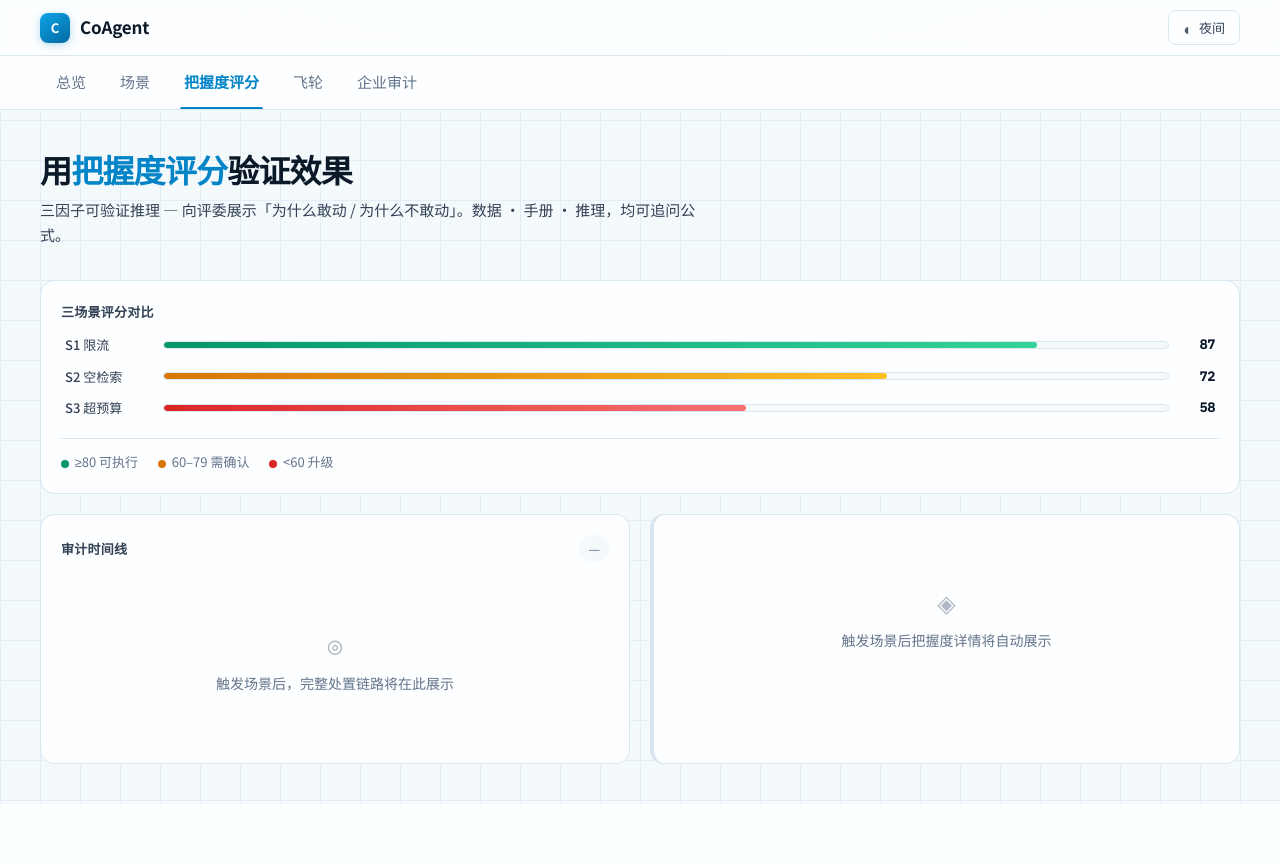
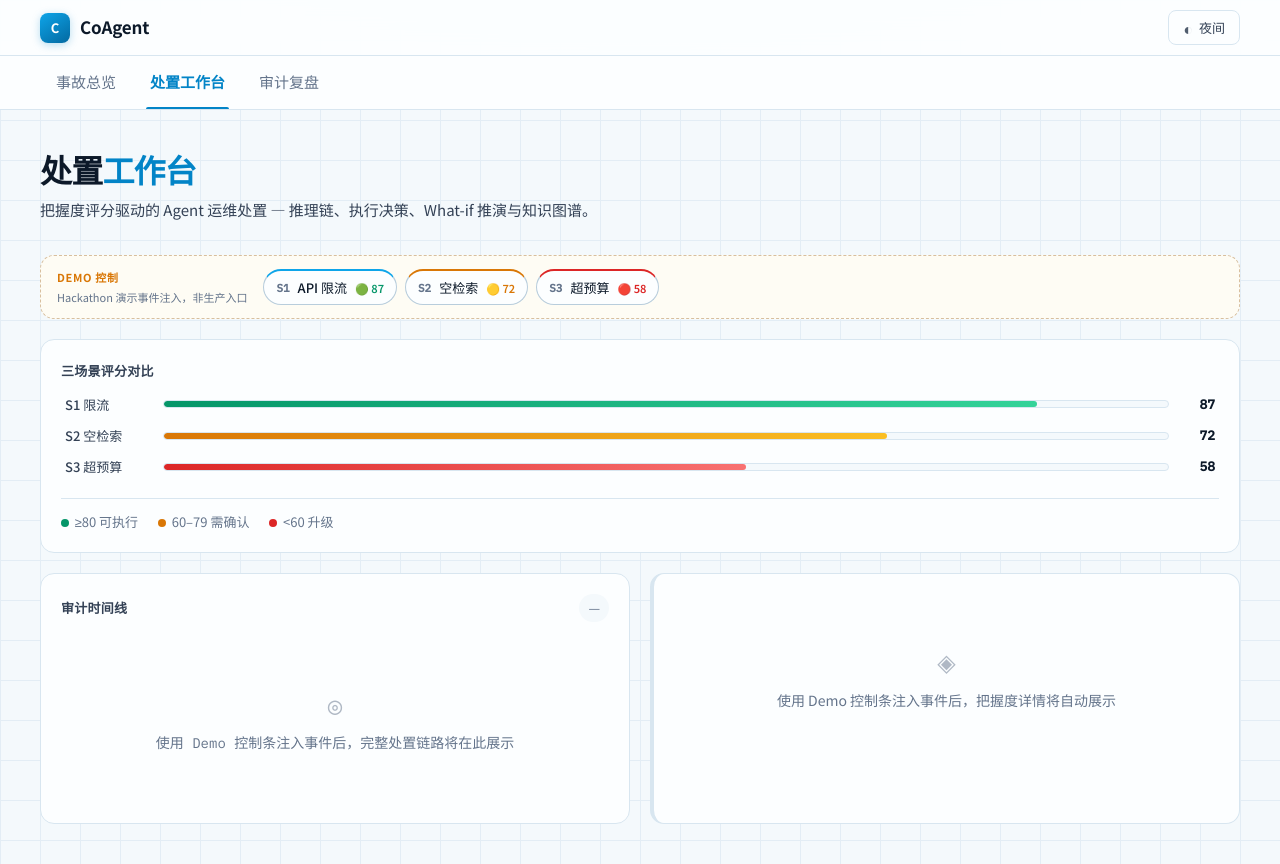
Before and after one commit to lurui1997/coagent, a FastAPI app: a page that uses web/templates/admin.html in a window 1280 px wide. Before the commit the page ends 804 px from the top, so only its background shows below. Run offline with FastAPI, Linux system fonts and the light colour scheme; data that the repository does not hold is empty; parts of the project's set-up code (start-up, migrations or seed data) failed here and were passed over; some libraries are stand-ins or nearby versions.

Commit message:
refactor(ui): 主导航收敛为三栏，场景触发改为 Demo 控制条
事故总览 / 处置工作台 / 审计复盘三 Tab 结构；S1/S2/S3 注入移至工作台 Demo 条，并兼容旧 tab 参数映射。

Co-authored-by: Cursor <cursoragent@cursor.com>

```diff
--- a/app/main.py
+++ b/app/main.py
@@ -38,6 +38,10 @@ app.mount("/static", StaticFiles(directory=str(static_dir)), name="static")
 
 @app.get("/", response_class=HTMLResponse)
 async def admin_page(request: Request, tab: int = 1, trace: str | None = None):
+    legacy_tab_map = {3: 2, 4: 3, 5: 3, 6: 2}
+    tab = legacy_tab_map.get(tab, tab)
+    if tab not in (1, 2, 3):
+        tab = 1
     agents_path = settings.data_dir / "agents.json"
     with open(agents_path, encoding="utf-8") as f:
         agents = json.load(f)
--- a/web/static/style.css
+++ b/web/static/style.css
@@ -576,32 +576,106 @@ body {
   font-size: var(--text-sm);
 }
 
-/* ── Demo hint (Tab 2) ── */
-.page-hero-demo h2 { max-width: 42rem; }
-
-.demo-hint {
+/* ── Demo 控制条（非产品主功能） ── */
+.demo-control-bar {
+  display: flex;
+  flex-wrap: wrap;
+  align-items: center;
+  gap: 0.75rem 1rem;
   margin-bottom: 1.25rem;
-  padding: 0.875rem 1.25rem;
-  background: var(--brand-glow);
-  border-color: var(--brand-ring);
-}
-
-.demo-hint-steps {
+  padding: 0.75rem 1rem;
+  background: color-mix(in srgb, var(--amber-bg) 55%, var(--surface));
+  border: 1px dashed color-mix(in srgb, var(--amber) 35%, var(--border));
+  border-radius: var(--radius-lg);
+}
+
+.demo-control-meta {
+  display: flex;
+  flex-direction: column;
+  gap: 0.125rem;
+  min-width: 10rem;
+}
+
+.demo-control-tag {
+  font-size: 0.6875rem;
+  font-weight: 700;
+  letter-spacing: 0.06em;
+  text-transform: uppercase;
+  color: var(--amber);
+}
+
+.demo-control-desc {
+  font-size: 0.6875rem;
+  color: var(--text-muted);
+}
+
+.demo-control-actions {
   display: flex;
   flex-wrap: wrap;
-  align-items: center;
-  gap: 0.5rem 0.75rem;
+  gap: 0.5rem;
+  flex: 1;
+}
+
+.demo-scenario-btn {
+  display: inline-flex;
+  align-items: center;
+  gap: 0.5rem;
+  padding: 0.4375rem 0.75rem;
+  font-family: var(--font);
   font-size: var(--text-xs);
   font-weight: 500;
-  color: var(--text-secondary);
-}
-
-.demo-hint-step.active {
+  color: var(--text);
+  background: var(--surface);
+  border: 1px solid var(--border-strong);
+  border-radius: 999px;
+  cursor: pointer;
+  transition: border-color 0.15s, box-shadow 0.15s, opacity 0.15s;
+}
+
+.demo-scenario-btn:hover:not(:disabled) {
+  border-color: var(--brand-muted);
+  box-shadow: var(--shadow-sm);
+}
+
+.demo-scenario-btn:disabled,
+.demo-scenario-btn.running {
+  opacity: 0.65;
+  cursor: wait;
+}
+
+.demo-scenario-btn.s1 { border-top: 2px solid #0ea5e9; }
+.demo-scenario-btn.s2 { border-top: 2px solid var(--amber); }
+.demo-scenario-btn.s3 { border-top: 2px solid var(--red); }
+
+.demo-scenario-id {
+  font-family: var(--font-mono);
+  font-weight: 700;
+  font-size: 0.6875rem;
+  color: var(--text-muted);
+}
+
+.demo-scenario-name {
+  white-space: nowrap;
+}
+
+.demo-scenario-grade {
+  font-size: 0.6875rem;
+  font-weight: 600;
+}
+
+.demo-scenario-grade.green { color: var(--green); }
+.demo-scenario-grade.amber { color: var(--amber); }
+.demo-scenario-grade.red { color: var(--red); }
+
+.demo-trigger-result {
+  font-size: var(--text-xs);
+  color: var(--text-secondary);
+  min-width: 8rem;
+}
+
+.demo-result-text strong {
   color: var(--brand);
-  font-weight: 600;
-}
-
-.demo-hint-arrow { color: var(--text-muted); }
+}
 
 .scenario-pso {
   margin: 0.625rem 0 0.75rem;
--- a/web/templates/admin.html
+++ b/web/templates/admin.html
@@ -24,11 +24,9 @@
   </header>
 
   <nav class="subnav">
-    <a href="/?tab=1" class="{% if tab == 1 %}active{% endif %}">总览</a>
-    <a href="/?tab=2" class="{% if tab == 2 %}active{% endif %}">场景</a>
-    <a href="/?tab=3" class="{% if tab == 3 %}active{% endif %}">把握度评分</a>
-    <a href="/?tab=4" class="{% if tab == 4 %}active{% endif %}">飞轮</a>
-    <a href="/?tab=5" class="{% if tab == 5 %}active{% endif %}">企业审计</a>
+    <a href="/?tab=1" class="{% if tab == 1 %}active{% endif %}">事故总览</a>
+    <a href="/?tab=2" class="{% if tab == 2 %}active{% endif %}">处置工作台</a>
+    <a href="/?tab=3" class="{% if tab == 3 %}active{% endif %}">审计复盘</a>
   </nav>
 
   <div class="page {% if tab == 1 %}tab-overview{% endif %}">
@@ -39,7 +37,7 @@
         <h2>Agent 出错时，<em>90 秒内</em>知道要不要动、怎么动、有多大把握</h2>
         <p class="pitch-lead">PagerDuty 管基础设施，Chatbot 管问答——中间缺一层「Agent 运行态运维」。CoAgent 用可验证把握度评分，把告警变成敢执行的处置决策。</p>
         <div class="pitch-cta">
-          <a href="/?tab=2" class="btn btn-lg">开始 5 分钟演示 →</a>
+          <a href="/?tab=2" class="btn btn-lg">进入处置工作台 →</a>
           <span class="pitch-meta">S1 限流 · S2 空检索 · S3 超预算</span>
         </div>
       </div>
@@ -108,14 +106,14 @@
     <section class="demo-script card">
       <div class="card-header">
         <h3>5 分钟答辩节奏</h3>
-        <a href="/?tab=2" class="btn btn-secondary" style="font-size:var(--text-xs);padding:0.35rem 0.75rem;">去场景页演示</a>
+        <a href="/?tab=2" class="btn btn-secondary" style="font-size:var(--text-xs);padding:0.35rem 0.75rem;">进入处置工作台</a>
       </div>
       <ol class="demo-steps">
         <li><span class="demo-time">0:00</span><span>痛点 + 一句话价值（本页）</span></li>
-        <li><span class="demo-time">0:30</span><span>场景页 → <strong>S1</strong> → 把握度页 🟢 + 重试</span></li>
-        <li><span class="demo-time">1:40</span><span>场景页 → <strong>S2</strong> → 把握度页 🟡 无重试</span></li>
-        <li><span class="demo-time">2:05</span><span>场景页 → <strong>S3</strong> → 把握度页 🔴 升级</span></li>
-        <li><span class="demo-time">2:40</span><span>飞轮页 👎 → 统计更新</span></li>
+        <li><span class="demo-time">0:30</span><span>工作台 Demo 条 → <strong>S1</strong> → 🟢 可重试</span></li>
+        <li><span class="demo-time">1:40</span><span>工作台 Demo 条 → <strong>S2</strong> → 🟡 无重试</span></li>
+        <li><span class="demo-time">2:05</span><span>工作台 Demo 条 → <strong>S3</strong> → 🔴 升级</span></li>
+        <li><span class="demo-time">2:40</span><span>审计复盘 👎 → 飞轮统计更新</span></li>
         <li><span class="demo-time">3:10</span><span>飞书 S1 卡片（可选）</span></li>
         <li><span class="demo-time">4:00</span><span>三件套 + 投资回报 + 「越用越准」</span></li>
       </ol>
@@ -148,88 +146,42 @@
         <div id="timeline" class="timeline">
           <div class="empty">
             <div class="empty-icon">◎</div>
-            切换到「场景」页触发 S1/S2/S3，处置链路将在此实时滚动
+            在处置工作台使用 Demo 控制条注入 S1/S2/S3，流水线将在此实时滚动
           </div>
         </div>
       </div>
     </div>
 
     {% elif tab == 2 %}
-    <section class="page-hero page-hero-demo">
-      <h2>点击触发 · 看<em>问题→方案→效果</em></h2>
-      <p>三场景共用同一处置流水线，评分决定「敢不敢动」——触发后切到「把握度评分」Tab 查看完整决策链。</p>
+    <section class="page-hero">
+      <h2>处置<em>工作台</em></h2>
+      <p>把握度评分驱动的 Agent 运维处置 — 推理链、执行决策、What-if 推演与知识图谱。</p>
     </section>
 
-    <div class="demo-hint card">
-      <div class="demo-hint-steps">
-        <span class="demo-hint-step active">① 本页触发场景</span>
-        <span class="demo-hint-arrow">→</span>
-        <span class="demo-hint-step">② 把握度评分 Tab</span>
-        <span class="demo-hint-arrow">→</span>
-        <span class="demo-hint-step">③ 飞轮 / 审计 Tab</span>
+    <div class="demo-control-bar" role="region" aria-label="Demo 控制">
+      <div class="demo-control-meta">
+        <span class="demo-control-tag">Demo 控制</span>
+        <span class="demo-control-desc">Hackathon 演示事件注入，非生产入口</span>
       </div>
+      <div class="demo-control-actions">
+        <button type="button" class="demo-scenario-btn s1" data-demo-scenario="s1" onclick="triggerScenario('s1')">
+          <span class="demo-scenario-id">S1</span>
+          <span class="demo-scenario-name">API 限流</span>
+          <span class="demo-scenario-grade green">🟢 87</span>
+        </button>
+        <button type="button" class="demo-scenario-btn s2" data-demo-scenario="s2" onclick="triggerScenario('s2')">
+          <span class="demo-scenario-id">S2</span>
+          <span class="demo-scenario-name">空检索</span>
+          <span class="demo-scenario-grade amber">🟡 72</span>
+        </button>
+        <button type="button" class="demo-scenario-btn s3" data-demo-scenario="s3" onclick="triggerScenario('s3')">
+          <span class="demo-scenario-id">S3</span>
+          <span class="demo-scenario-name">超预算</span>
+          <span class="demo-scenario-grade red">🔴 58</span>
+        </button>
+      </div>
+      <div id="trigger-result" class="demo-trigger-result"></div>
     </div>
-
-    <div class="scenario-grid">
-      <div class="scenario-card s1" onclick="triggerScenario('s1')">
-        <div class="scenario-card-bg" aria-hidden="true"></div>
-        <div class="scenario-card-content">
-          <div class="scenario-id">场景 01 · 🟢 可执行</div>
-          <h4>客服 Agent API 限流</h4>
-          <div class="scenario-chart-panel" aria-hidden="true">
-            <img src="/static/images/scenario-s1.svg" alt="429 限流趋势图" class="scenario-chart-img">
-          </div>
-          <dl class="scenario-pso">
-            <div class="pso-row"><dt>问题</dt><dd>大促并发 5→10，OpenAI 429，失败率 38%，客户先发现</dd></div>
-            <div class="pso-row"><dt>方案</dt><dd>根因推理 → OPS-101 手册 → 把握度三因子评分</dd></div>
-            <div class="pso-row pso-impact"><dt>效果</dt><dd><strong>87 分 🟢</strong> · 敢重试 · 飞书卡片同步</dd></div>
-          </dl>
-          <div class="expected">答辩话术：「限流是配额打满——评分 87，可以先重试」</div>
-          <button class="btn" type="button">触发 S1</button>
-        </div>
-      </div>
-      <div class="scenario-card s2" onclick="triggerScenario('s2')">
-        <div class="scenario-card-bg" aria-hidden="true"></div>
-        <div class="scenario-card-content">
-          <div class="scenario-id">场景 02 · 🟡 需确认</div>
-          <h4>RAG 空检索飙升</h4>
-          <div class="scenario-chart-panel" aria-hidden="true">
-            <img src="/static/images/scenario-s2.svg" alt="空检索率飙升图" class="scenario-chart-img">
-          </div>
-          <dl class="scenario-pso">
-            <div class="pso-row"><dt>问题</dt><dd>索引 lag 1 天，空检索 5%→35%，幻觉答复客诉 +12</dd></div>
-            <div class="pso-row"><dt>方案</dt><dd>根因链：索引滞后 → 空检索 → 幻觉 · OPS-203 手册</dd></div>
-            <div class="pso-row pso-impact"><dt>效果</dt><dd><strong>72 分 🟡</strong> · ⚠ 不建议重试 · 须改知识库</dd></div>
-          </dl>
-          <div class="expected">答辩话术：「同样 run_fail，S1 能重试 S2 不能——评分定义边界」</div>
-          <button class="btn btn-warning" type="button">触发 S2</button>
-        </div>
-      </div>
-      <div class="scenario-card s3" onclick="triggerScenario('s3')">
-        <div class="scenario-card-bg" aria-hidden="true"></div>
-        <div class="scenario-card-content">
-          <div class="scenario-id">场景 03 · 🔴 需升级</div>
-          <h4>Agent 日成本超预算</h4>
-          <div class="scenario-chart-panel" aria-hidden="true">
-            <img src="/static/images/scenario-s3.svg" alt="日成本超预算图" class="scenario-chart-img">
-          </div>
-          <dl class="scenario-pso">
-            <div class="pso-row"><dt>问题</dt><dd>新模板发布，Token +180%，日成本 ¥28.5 超预算 ¥20</dd></div>
-            <div class="pso-row"><dt>方案</dt><dd>非报错型事件 · OPS-305 限流/降级/暂停 · 评分 &lt;60</dd></div>
-            <div class="pso-row pso-impact"><dt>效果</dt><dd><strong>58 分 🔴</strong> · 不可自动执行 · @负责人升级</dd></div>
-          </dl>
-          <div class="expected">答辩话术：「不是坏了，是烧钱——评分 58 告诉你不该自己动」</div>
-          <button class="btn btn-danger" type="button">触发 S3</button>
-        </div>
-      </div>
-    </div>
-    <div id="trigger-result"></div>
-
-    {% elif tab == 3 %}
-    <section class="page-hero">
-      <h2>用<em>把握度评分</em>验证效果</h2>
-      <p>三因子可验证推理 — 向评委展示「为什么敢动 / 为什么不敢动」。数据 · 手册 · 推理，均可追问公式。</p>
-    </section>
 
     <div class="viz-panel card" style="margin-bottom:1.25rem;">
       <div class="card-header"><h3>三场景评分对比</h3></div>
@@ -266,14 +218,14 @@
         <div id="timeline" class="timeline">
           <div class="empty">
             <div class="empty-icon">◎</div>
-            触发场景后，完整处置链路将在此展示
+            使用 Demo 控制条注入事件后，完整处置链路将在此展示
           </div>
         </div>
       </div>
       <div id="decision-panel" class="card decision-panel">
         <div class="empty">
           <div class="empty-icon">◈</div>
-          触发场景后把握度详情将自动展示
+          使用 Demo 控制条注入事件后，把握度详情将自动展示
         </div>
       </div>
     </div>
@@ -322,10 +274,10 @@
       </div>
     </div>
 
-    {% elif tab == 4 %}
+    {% elif tab == 3 %}
     <section class="page-hero">
-      <h2>运维<em>飞轮</em></h2>
-      <p>👍/👎 反馈驱动运维手册与提示词迭代 — 处置经验沉淀在团队侧。</p>
+      <h2>审计<em>复盘</em></h2>
+      <p>全链路留痕、反馈飞轮与导出 — 事后追溯处置决策，驱动手册迭代。</p>
     </section>
 
     <div class="flywheel-stats-row">
@@ -386,7 +338,7 @@
             {% if fb.score_json and fb.score_json.total %} · 评分 {{ fb.score_json.total }}{% endif %}
           </span>
           <span class="flywheel-time">{{ fb.created_at | format_cn_time }}</span>
-          <a class="flywheel-detail-link" href="/?tab=5&amp;trace={{ fb.trace_id }}">故障详情 →</a>
+          <a class="flywheel-detail-link" href="/?tab=3&amp;trace={{ fb.trace_id }}">故障详情 →</a>
         </div>
         {% endfor %}
         {% else %}
@@ -397,16 +349,11 @@
         {% endif %}
       </div>
     </div>
-    {% elif tab == 5 %}
-    <section class="page-hero">
-      <h2>企业<em>审计</em></h2>
-      <p>操作人、审批动作、纠偏与反馈的全链路留痕 — 支持 JSON/CSV 导出。</p>
-    </section>
     {% if audit_detail %}
     <div class="card audit-detail-panel" id="audit-detail-panel">
       <div class="card-header">
         <h3>故障详情 · 审计归档</h3>
-        <a class="btn btn-outline" style="font-size:var(--text-xs);padding:0.35rem 0.75rem;" href="/?tab=5">关闭</a>
+        <a class="btn btn-outline" style="font-size:var(--text-xs);padding:0.35rem 0.75rem;" href="/?tab=3">关闭</a>
       </div>
       <div class="audit-detail-grid">
         <div><span class="audit-detail-label">追踪号</span><code>{{ audit_detail.trace_id }}</code></div>
@@ -418,7 +365,7 @@
         <div><span class="audit-detail-label">耗时</span><strong>{{ audit_detail.duration_ms or '—' }} ms</strong></div>
       </div>
       <div class="audit-detail-actions">
-        <a class="btn btn-secondary" href="/?tab=3&amp;trace={{ audit_detail.trace_id }}">查看决策链路</a>
+        <a class="btn btn-secondary" href="/?tab=2&amp;trace={{ audit_detail.trace_id }}">查看决策链路</a>
         <a class="btn btn-outline" href="/admin/audit/export" target="_blank">导出 JSON</a>
       </div>
       <div class="audit-detail-timeline">
@@ -831,7 +778,7 @@
       if (!banner) return;
       banner.style.display = 'flex';
       document.getElementById('trace-banner-id').textContent = traceId;
-      document.getElementById('trace-banner-link').href = `/?tab=3&trace=${traceId}`;
+      document.getElementById('trace-banner-link').href = `/?tab=2&trace=${traceId}`;
     }
 
     async function hydrateIncident(traceId) {
@@ -863,23 +810,29 @@
     }
 
     function selectIncident(traceId) {
-      window.location.href = `/?tab=3&trace=${traceId}`;
+      window.location.href = `/?tab=2&trace=${traceId}`;
     }
 
     async function triggerScenario(id) {
-      const card = document.querySelector(`.scenario-card.${id}`);
-      const btn = card?.querySelector('.btn');
-      if (btn) { btn.textContent = '运行中…'; btn.disabled = true; }
+      const btn = document.querySelector(`[data-demo-scenario="${id}"]`);
+      if (btn) {
+        btn.disabled = true;
+        btn.classList.add('running');
+        btn.querySelector('.demo-scenario-name').textContent = '运行中…';
+      }
 
       const res = await fetch(`/admin/trigger/${id}`, { method: 'POST' });
       const data = await res.json();
       const el = document.getElementById('trigger-result');
       if (el) {
         const note = data.status === 'duplicate' ? '（幂等命中，展示已有故障）' : '';
-        el.innerHTML = `<div class="result-banner">状态: <strong>${data.status}</strong>${note} · 跳转把握度页…</div>`;
+        el.innerHTML = `<span class="demo-result-text">状态: <strong>${data.status}</strong>${note}</span>`;
       }
       if (data.trace_id) {
-        setTimeout(() => { window.location.href = `/?tab=3&trace=${data.trace_id}`; }, 400);
+        setTimeout(() => { window.location.href = `/?tab=2&trace=${data.trace_id}`; }, 400);
+      } else if (btn) {
+        btn.disabled = false;
+        btn.classList.remove('running');
       }
     }
 
@@ -935,7 +888,7 @@
         const ts = formatCnTime(fb.created_at);
         const rating = fb.rating === 'up' ? '<span class="flywheel-rating up">👍 有用</span>' : '<span class="flywheel-rating down">👎 无用</span>';
         const score = fb.score_json?.total ? ` · 评分 ${fb.score_json.total}` : '';
-        return `<div class="flywheel-history-row">${rating}<span class="flywheel-meta"><code>${fb.trace_id}</code> · ${fb.agent_id} · ${(fb.scenario_id || '').toUpperCase()}${score}</span><span class="flywheel-time">${ts}</span><a class="flywheel-detail-link" href="/?tab=5&trace=${fb.trace_id}">故障详情 →</a></div>`;
+        return `<div class="flywheel-history-row">${rating}<span class="flywheel-meta"><code>${fb.trace_id}</code> · ${fb.agent_id} · ${(fb.scenario_id || '').toUpperCase()}${score}</span><span class="flywheel-time">${ts}</span><a class="flywheel-detail-link" href="/?tab=3&trace=${fb.trace_id}">故障详情 →</a></div>`;
       }).join('');
     }
 
@@ -970,7 +923,7 @@
         const ts = formatCnTime(log.created_at);
         const activeTrace = new URLSearchParams(location.search).get('trace');
         const hl = activeTrace && log.trace_id === activeTrace ? ' audit-row-highlight' : '';
-        return `<a class="incident-row audit-row-link${hl}" href="/?tab=5&trace=${encodeURIComponent(log.trace_id)}"><span><code>${log.trace_id}</code> · <strong>${label}</strong> · ${log.operator}</span><span class="ts" style="font-size:0.75rem;color:var(--text-muted)">${ts} · 详情 →</span></a>`;
+        return `<a class="incident-row audit-row-link${hl}" href="/?tab=3&trace=${encodeURIComponent(log.trace_id)}"><span><code>${log.trace_id}</code> · <strong>${label}</strong> · ${log.operator}</span><span class="ts" style="font-size:0.75rem;color:var(--text-muted)">${ts} · 详情 →</span></a>`;
       }).join('');
       updateAuditViz(data.actions);
     }
@@ -1159,7 +1112,7 @@
 
     async function runWhatIf() {
       const traceId = currentTraceId;
-      if (!traceId) { alert('请先在场景页触发 S1/S2/S3'); return; }
+      if (!traceId) { alert('请先使用 Demo 控制条注入 S1/S2/S3'); return; }
       const spec = document.getElementById('whatif-scenario')?.value || 'log_snippet:concurrent=5 rate_limit recovered';
       const colon = spec.indexOf(':');
       const key = spec.slice(0, colon);
@@ -1186,7 +1139,7 @@
       } else if (tab === 1 && document.getElementById('timeline')) {
         loadLatestTimeline();
       }
-      if (tab === 5) {
+      if (tab === 3) {
         loadAuditLog();
         if (params.get('trace')) {
           document.getElementById('audit-detail-panel')?.scrollIntoView({ behavior: 'smooth', block: 'nearest' });
```
